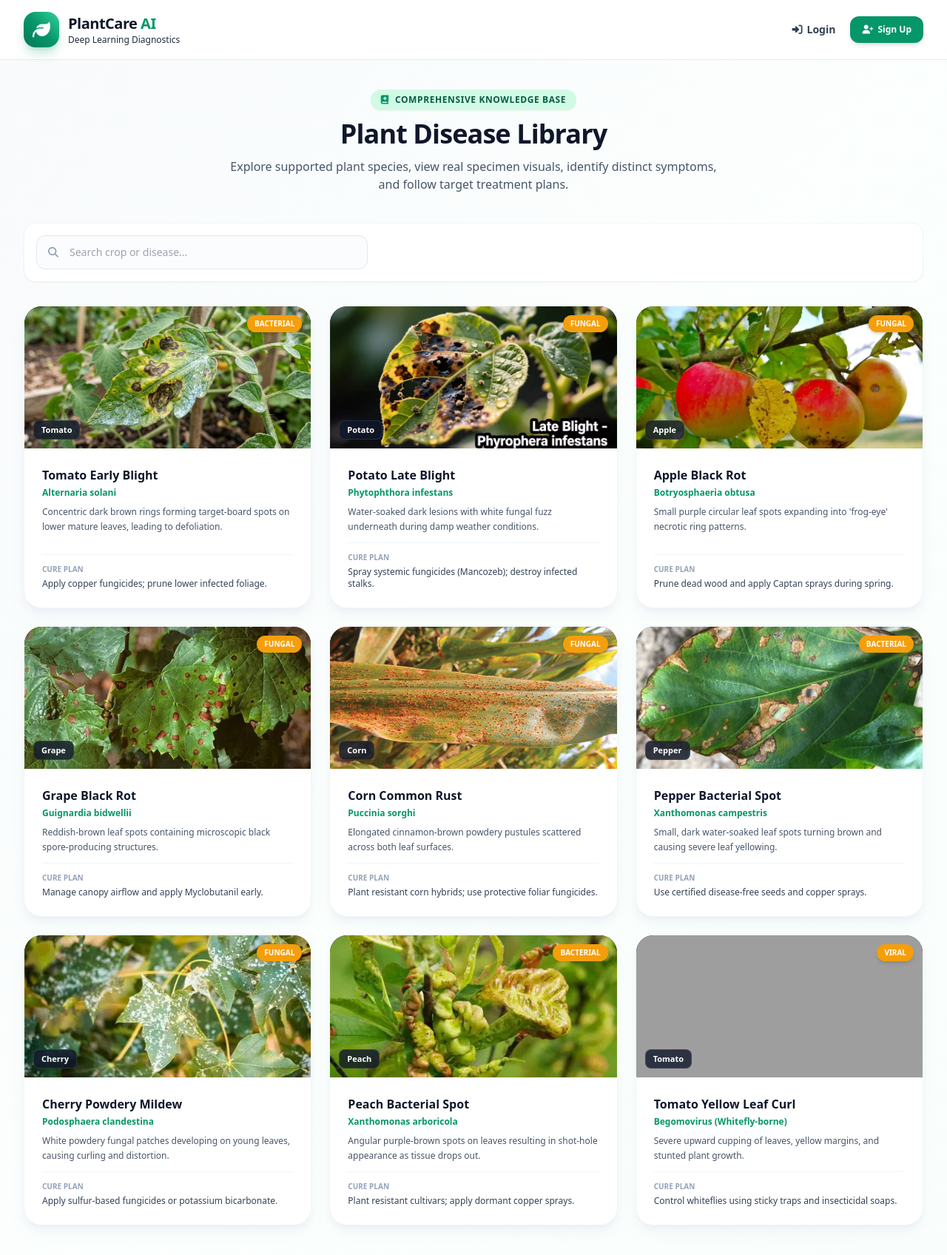
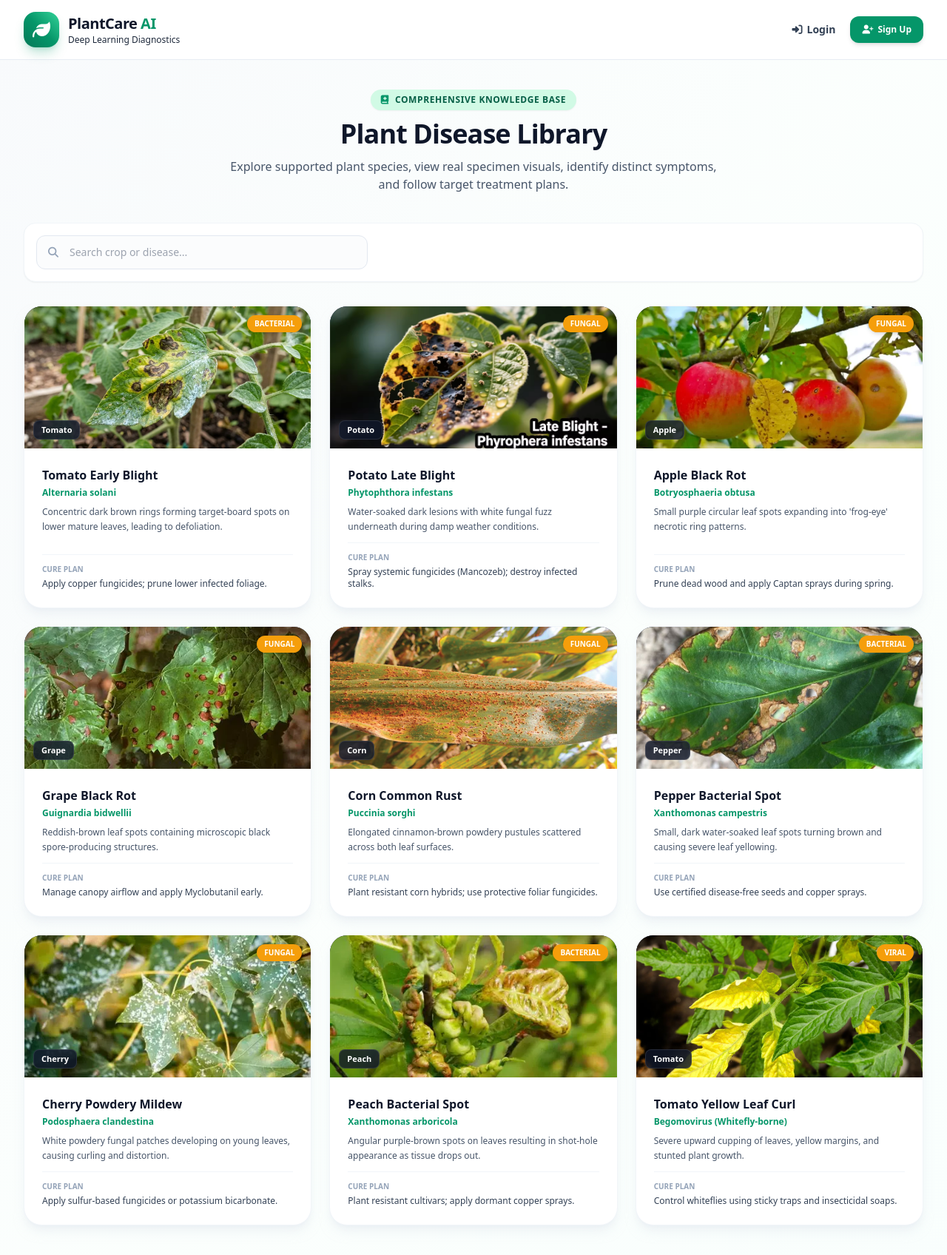
Before and after one commit to desitisrishant-07/plant-disease-recognition, a Flask app: page /diseases in a window 1280 px wide. Shown: the top 1696 px of the page at 74% size. Run offline with Flask 3, Linux system fonts and the light colour scheme; some libraries are stand-ins or nearby versions; grey boxes are pictures that could not be loaded.

Commit message:
Fixed tomato yellow leaf curl image extension

```diff
--- a/templates/diseases.html
+++ b/templates/diseases.html
@@ -187,7 +187,7 @@
 
             <div class="disease-card bg-white rounded-2xl sm:rounded-3xl shadow-lg shadow-slate-200/50 border border-slate-100 overflow-hidden flex flex-col hover:shadow-xl transition-all">
                 <div class="h-40 sm:h-48 relative overflow-hidden bg-slate-900">
-                    <img src="{{ url_for('static', filename='images/tomatoy.webp') }}" alt="Tomato Yellow Leaf Curl" class="w-full h-full object-cover hover:scale-105 transition-transform duration-500">
+                    <img src="{{ url_for('static', filename='images/tomatoyel.avif') }}" alt="Tomato Yellow Leaf Curl" class="w-full h-full object-cover hover:scale-105 transition-transform duration-500">
                     <span class="absolute top-3 right-3 bg-amber-500 text-white text-[10px] uppercase font-extrabold px-2.5 py-1 rounded-full shadow-md">Viral</span>
                     <span class="absolute bottom-3 left-3 bg-slate-900/80 backdrop-blur-md text-white text-[11px] font-bold px-2.5 py-1 rounded-lg border border-white/10">Tomato</span>
                 </div>
```
